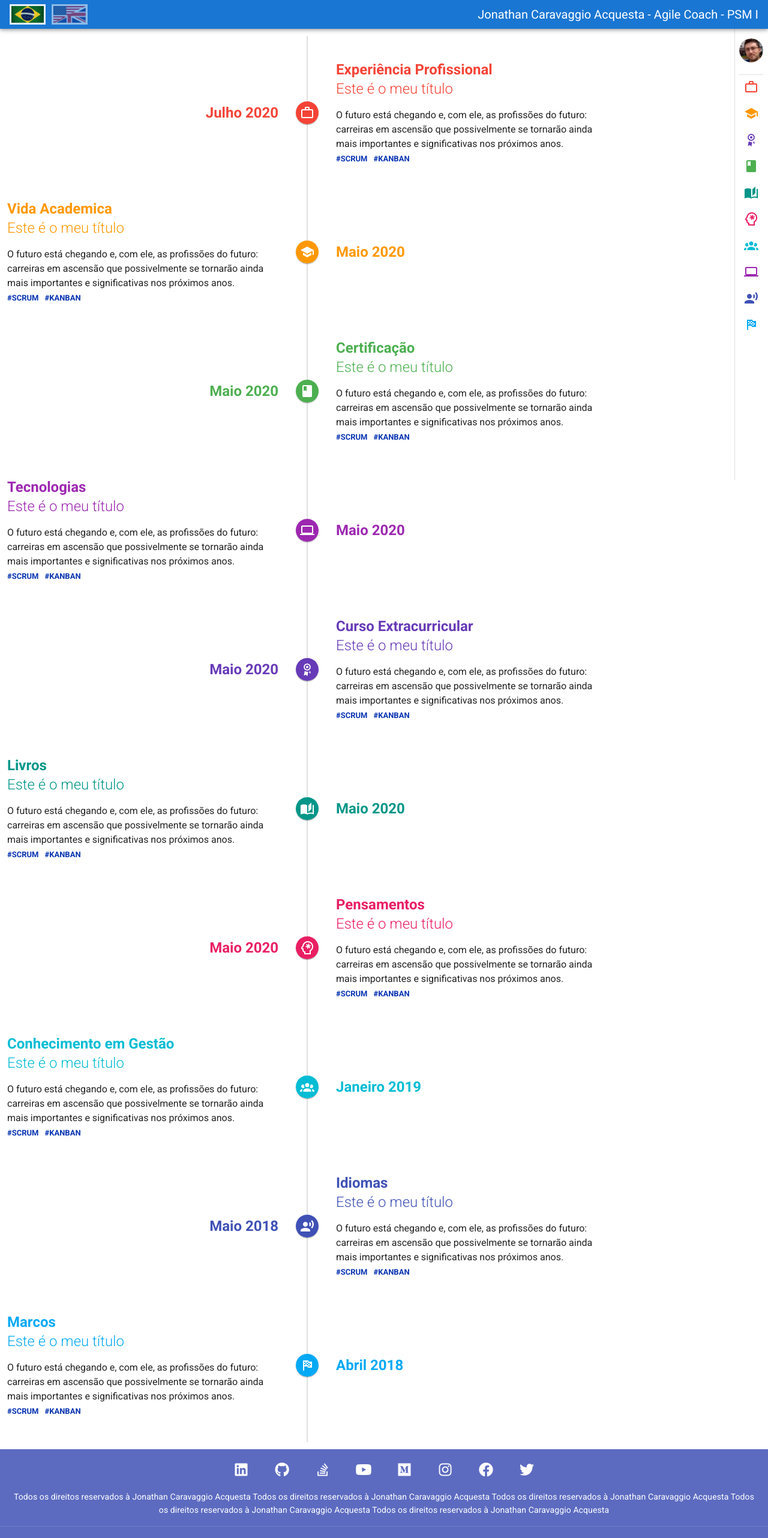
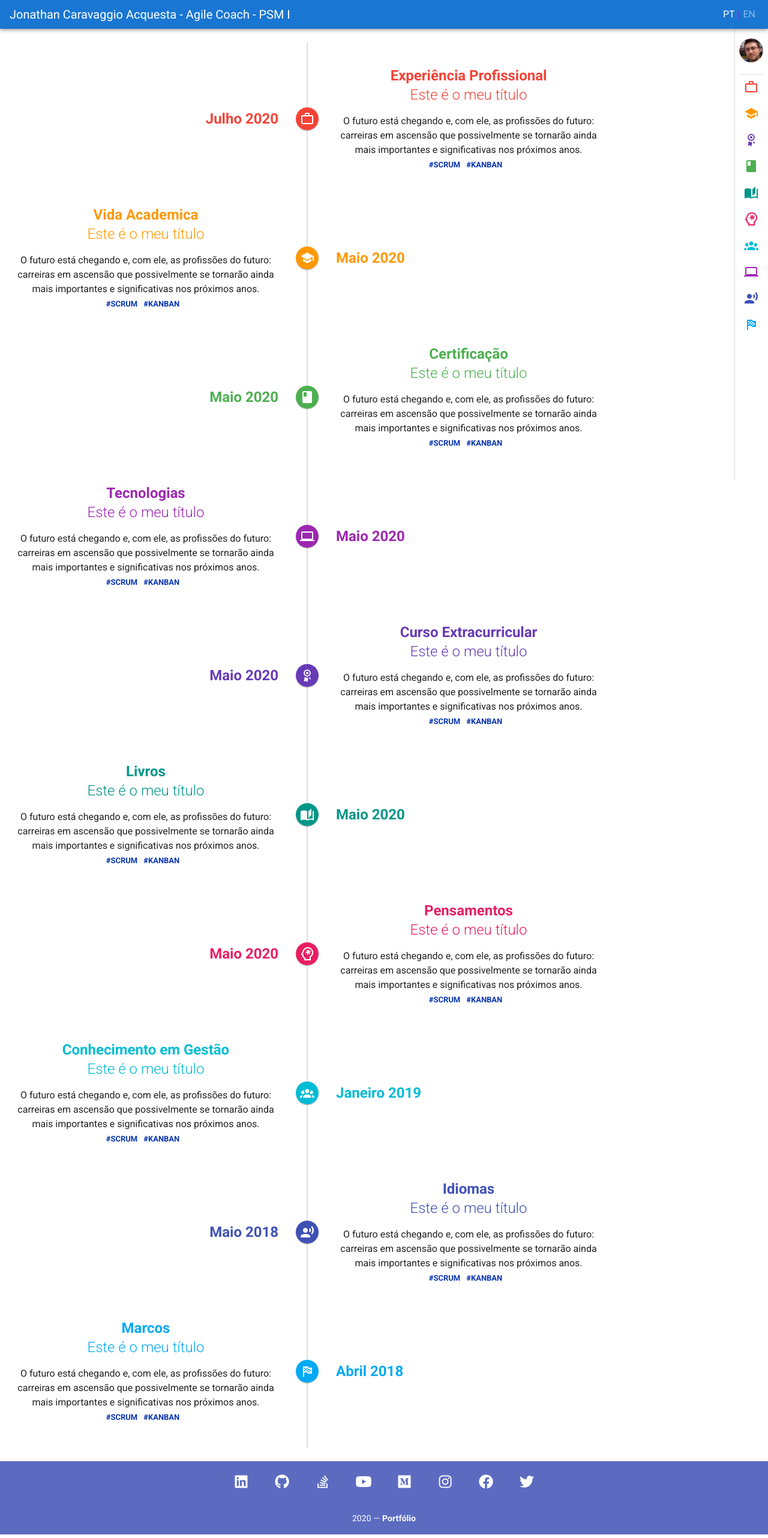
Before and after one commit to jonathan-acquesta/Personal-Page, a Vue app in the folder personal-page/: page /#/ in a window 1280 px wide. Shown: the top 2564 px of the page at 60% size. Built offline with nearby package versions, Linux system fonts and the light colour scheme.

Commit message:
Release 1

```diff
--- a/personal-page/src/App.vue
+++ b/personal-page/src/App.vue
@@ -49,11 +49,12 @@
       dark
       dense
     >
-    <img class="language" src="./assets/brazil.jpg" :class="{languageDisactive: this.$store.state.common.languages.portuguese.language !== culture}" :title="this.$store.state.common.languages.portuguese[culture]" v-on:click="ChangeLanguePortuguese()" />
-      <img class="language" src="./assets/usa.jpg" :class="{languageDisactive: this.$store.state.common.languages.english.language !== culture}" :title="this.$store.state.common.languages.english[culture]"  v-on:click="ChangeLangueEnglish()" />
 
-      <v-spacer />
-      <v-toolbar-title>Jonathan Caravaggio Acquesta - Agile Coach - PSM I</v-toolbar-title>
+<v-toolbar-title>Jonathan Caravaggio Acquesta - Agile Coach - PSM I</v-toolbar-title>
+    <v-spacer />
+    <label class="language" src="./assets/brazil.jpg" :class="{languageDisactive: this.$store.state.common.languages.portuguese.language !== culture}" :title="this.$store.state.common.languages.portuguese[culture]" v-on:click="ChangeLanguePortuguese()" >PT</label>
+    <label class="languageSeparator">|</label>
+    <label class="language" src="./assets/usa.jpg" :class="{languageDisactive: this.$store.state.common.languages.english.language !== culture}" :title="this.$store.state.common.languages.english[culture]"  v-on:click="ChangeLangueEnglish()">EN</label>
     </v-app-bar>
 
     <v-content>
@@ -65,13 +66,13 @@
       </v-container>
     </v-content>
 
-
-
-    <v-footer dark padless>
-    <v-card
-      flat
-      tile
-      class="indigo lighten-1 white--text text-center"
+   <v-footer
+    class="indigo lighten-1 white--text text-center"
+    padless
+  >
+    <v-row
+      justify="center"
+      no-gutters
     >
       <v-card-text>
         <v-btn
@@ -84,17 +85,15 @@
         </v-btn>
       </v-card-text>
 
-      <v-card-text class="white--text pt-0">
-        Todos os direitos reservados à Jonathan Caravaggio Acquesta Todos os direitos reservados à Jonathan Caravaggio Acquesta Todos os direitos reservados à Jonathan Caravaggio Acquesta Todos os direitos reservados à Jonathan Caravaggio Acquesta Todos os direitos reservados à Jonathan Caravaggio Acquesta
-      </v-card-text>
-
       <v-divider></v-divider>
 
       <v-card-text class="white--text">
         {{ new Date().getFullYear() }} — <strong>{{this.$store.state.common.portfolio[culture]}}</strong>
       </v-card-text>
-    </v-card>
+    </v-row>
   </v-footer>
+
+
   </v-app>
 </template>
 
@@ -156,12 +155,13 @@ import Home from "./views/Home";
 <style>
 .language{
   cursor: pointer;
-  width: 60px;
-  margin-right: 10px;
+  margin-right: 5px;
+  margin-left: 5px;
   opacity: 1;
-  border-style:solid;
-  opacity: 0.9;
-  border-color: rgb(255, 255, 255);
+}
+
+.languageSeparator{
+  color: blueviolet;
 }
 
 .languageDisactive{
--- a/personal-page/src/components/Timeline.vue
+++ b/personal-page/src/components/Timeline.vue
@@ -1,15 +1,17 @@
 <template>
-  <div class="hello">
 
 
-
-    <v-timeline>
+  <div class="timeLine">
+      <v-timeline class="timelineApp">
         <v-timeline-item v-show="history.category.enable"
           v-for="(history, i) in histories"
           :key="i"
+          :dense="$vuetify.breakpoint.smAndDown"
+          :reverse="reverse"
           :color="history.category.color"
           :icon="history.category.icon"
           fill-dot
+          align-center
         >
           <template v-slot:opposite>
             <span
@@ -48,6 +50,8 @@
       histories: [],
       selectedCategories: [],
       keyWord: [],
+      reverse: true,
+      valueDeterminate: 50
     };
   },
   computed: {
@@ -226,6 +230,14 @@
 <!-- Add "scoped" attribute to limit CSS to this component only -->
 <style scoped>
 
+.timeLine{
+  text-align:center;
+}
+
+.timelineApp{
+  margin: 10px;
+}
+
   .tags{
     margin-top: 15px;
     color:  rgb(7, 52, 177);
@@ -233,4 +245,15 @@
     margin-right: 10px;
     font-size:small;
   }
+
+
+.imageMain{
+  box-shadow: 2px 2px 5px grey;
+}
+
+.skills{
+  width: 30%;
+  display: flex
+}
+
 </style>
--- a/personal-page/src/views/Home.vue
+++ b/personal-page/src/views/Home.vue
@@ -14,3 +14,9 @@ export default {
   }
 };
 </script>
+
+<style>
+.home{
+  width: 100%;
+}
+</style>
```
Also changed, not shown: personal-page/src/assets/mainImage.jpg (added), 1 other file (tests, documents, lock files or other folders).
